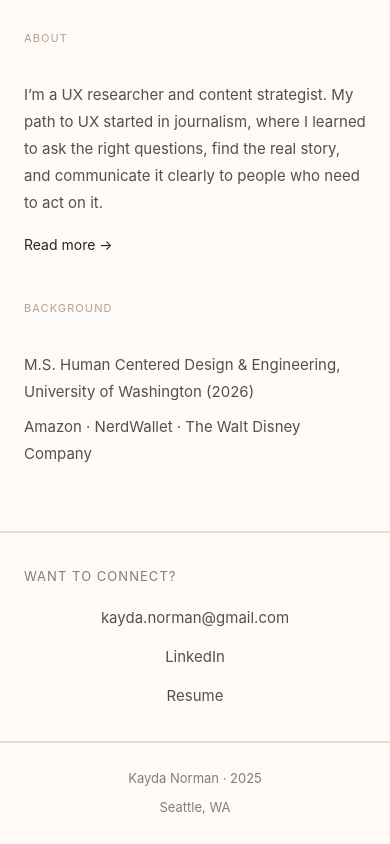
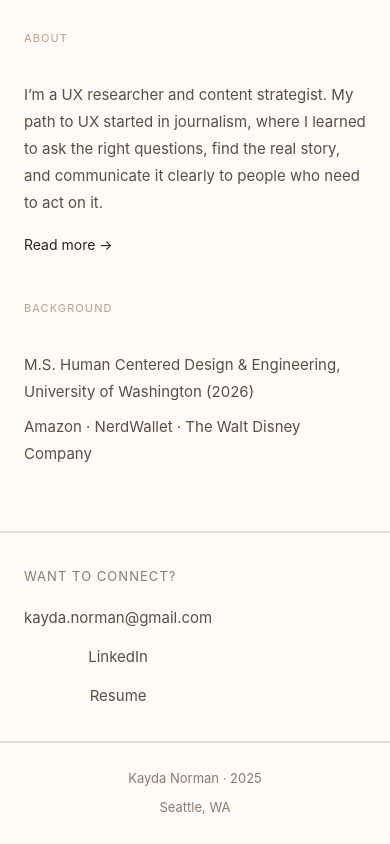
Before and after one commit to kn345/projects, a React (Vite) app: page / in a window 390 px wide. Shown: the part 1414-2258 px from the top of the page. Built offline with nearby package versions, Linux system fonts and the light colour scheme.

Commit message:
ContactStrip: right-align heading and links

```diff
--- a/src/components/ContactStrip.jsx
+++ b/src/components/ContactStrip.jsx
@@ -3,6 +3,7 @@ import styles from './ContactStrip.module.css'
 export default function ContactStrip() {
   return (
     <section className={styles.strip}>
+      <div className={styles.inner}>
         <p className={styles.heading}>Want to connect?</p>
         <div className={styles.links}>
           <a href="mailto:kayda.norman@gmail.com" className={styles.link}>
@@ -20,6 +21,7 @@ export default function ContactStrip() {
             Resume
           </a>
         </div>
+      </div>
     </section>
   )
 }
--- a/src/components/ContactStrip.module.css
+++ b/src/components/ContactStrip.module.css
@@ -2,6 +2,12 @@
   padding: 48px;
   border-top: 0.5px solid var(--border);
   border-bottom: 0.5px solid var(--border);
+  display: flex;
+  justify-content: flex-end;
+}
+
+.inner {
+  text-align: right;
 }
 
 .heading {
@@ -17,6 +23,7 @@
   display: flex;
   gap: 32px;
   align-items: center;
+  justify-content: flex-end;
   flex-wrap: wrap;
 }
 
@@ -33,8 +40,13 @@
 @media (max-width: 768px) {
   .strip {
     padding: 32px 24px;
+    justify-content: flex-start;
+  }
+  .inner {
+    text-align: left;
   }
   .links {
+    justify-content: flex-start;
     flex-direction: column;
     gap: 12px;
   }
```
Lines whose indentation alone changed are shown as unchanged.
